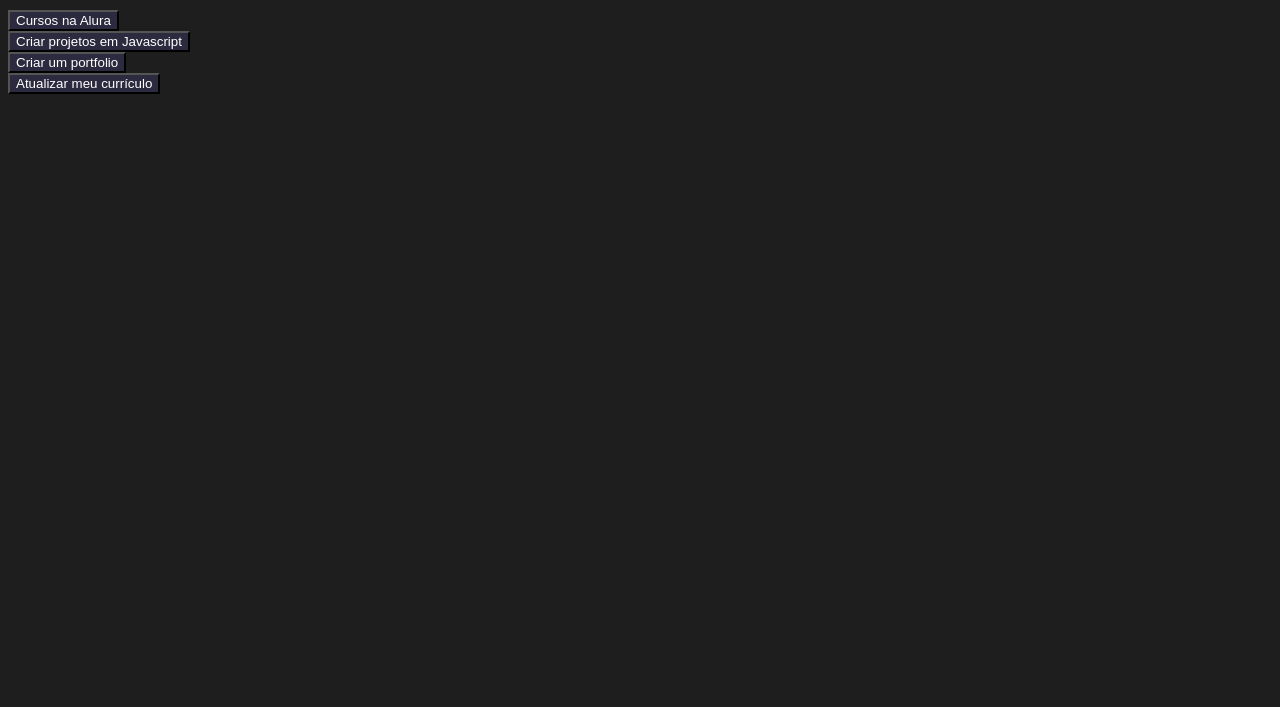
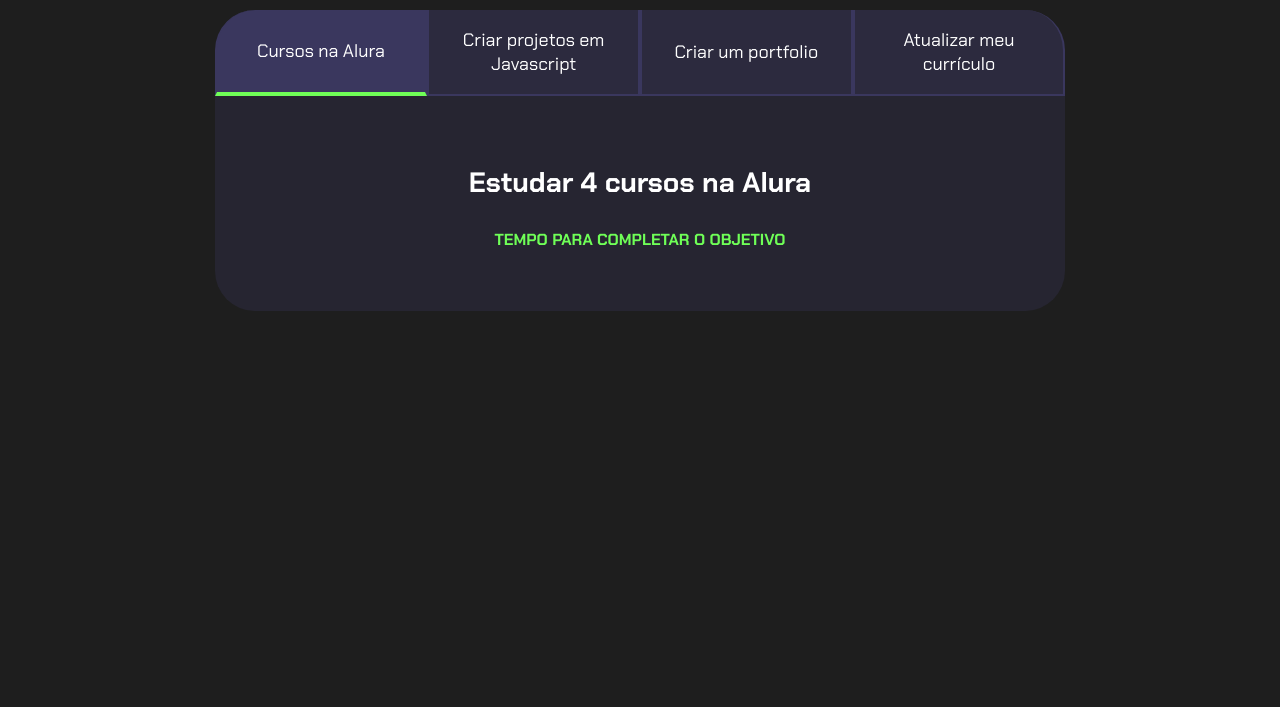
Before and after one commit to Gabs31/ProjetodeVida, a plain HTML site: page index.html in a window 1280 px wide. Shown: the part 93-800 px from the top of the page. Drawn offline with Linux system fonts and the light colour scheme.

Commit message:
Add files via upload

```diff
--- a/index.html
+++ b/index.html
@@ -7,13 +7,35 @@
     <link rel="stylesheet" href="style.css">
 </head>
 <body>
-    <section class="conteudo-principal"></section>
+    <section class="conteudo-principal">
     <h2 class="titulo-principal">Meus Objetivos do ano<span>_</span></h2>
+    <div class="conteudo">
     <div class="botoes">
-        <button class="botao">Cursos na Alura</button>
+        <button class="botao ativo">Cursos na Alura</button>
         <button class="botao">Criar projetos em Javascript</button>
         <button class="botao">Criar um portfolio</button>
         <button class="botao">Atualizar meu currículo</button>
     </div>
+    <div class="abas-textos">
+        <div class="aba-conteudo ativo">
+            <h3 class="aba-conteudo-titulo-principal">Estudar 4 cursos na Alura</h3>
+            <h4 class="aba-conteudo-titulo-secundario">Tempo para completar o objetivo</h4>
+        </div>
+        <div class="aba-conteudo">
+            <h3 class="aba-conteudo-titulo-principal">Criar 5 projetos em Javascript</h3>
+            <h4 class="aba-conteudo-titulo-secundario">Tempo para completar o objetivo</h4>
+        </div>
+        <div class="aba-conteudo">
+            <h3 class="aba-conteudo-titulo-principal">Criar um portfolio com os meus 3 melhores projetos </h3>
+            <h4 class="aba-conteudo-titulo-secundario">Tempo para completar o objetivo</h4>
+        </div>
+        <div class="aba-conteudo">
+            <h3 class="aba-conteudo-titulo-principal">Atualizar meu curriculo com os certificados da Alura</h3>
+            <h4 class="aba-conteudo-titulo-secundario">Tempo para completar o objetivo</h4>
+        </div>
+    </div>
+</div>
+    </section>
+    <script src="main.js"></script>
 </body>
 </html>
--- /dev/null
+++ b/main.js
@@ -0,0 +1,12 @@
+const botoes = document.querySelectorAll(".botao");
+
+for(let i=0;i <botoes.length;i++){
+    botoes[i].onclick = function(){
+
+        for(let j=0;j<botoes.length;j++){
+        botoes[i].classList.remove("ativo");
+    }
+
+    botoes[i].classList.add("ativo");
+    }
+}
--- a/style.css
+++ b/style.css
@@ -37,13 +37,71 @@ body{
 }
 
 .titulo-principal span{
-    color: var (--verde);
+    color: var(--verde);
 }
 
 .botao{
-    font-family: "Crack Petch", sans-serif;
+    font-family: "Chakra Petch", sans-serif;
     background-color: var(--botao-inativo);
     color: var(--branco);
     display: flex;
     justify-content: center;
+    padding: 1em;
+    font-size: 18px;
+    align-items: center;
+    width: 100%;
+    border-bottom: 2px solid var(--botao-ativo);
+    border-left: 2px solid var(--botao-ativo);
+    border-right: 2px solid var(--botao-ativo);
+    border-top: none;
 }
+
+.botao:first-child{
+    border-radius: 40px 40px 0 0;
+}
+
+.botoes{
+    display: block;
+}
+
+.botao.ativo{
+    background-color: var(--botao-ativo);
+    border-bottom: 4px solid var(--verde);
+}
+
+.abas-textos{
+    background-color: var(--texto-fundo);
+    padding: 40px;
+    border-radius: 0 0 40px 40px;
+}
+.aba-conteudo.ativo{
+    display:block;
+}
+
+.aba-conteudo{
+    display: none;
+}
+
+.aba-conteudo-titulo-principal{
+    font-size: 28px;
+    text-align: center;
+}
+
+.aba-conteudo-titulo-secundario{
+    text-align: center;
+    color: var(--verde);
+    text-transform: uppercase;
+}
+
+@media screen and (min-width: 768px) {
+    .botoes{
+        display: flex;
+    }
+    .botao:first-child{
+        border-radius: 40px 0 0 0;
+    }
+    .botao:last-child{
+        border-radius: 0 40px 0 0;
+    }
+
+}
```
